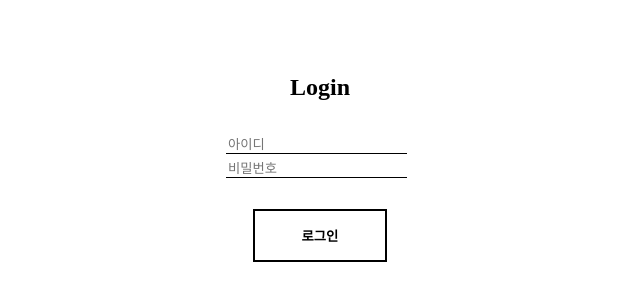
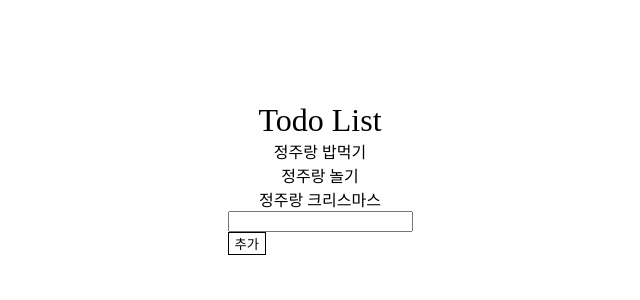
Before and after one commit to skdding3/react2022-prac, a React (Create React App) app: page / in a window 1280 px wide. Shown: the part 230-530 px from the top of the page, without its empty margins (88-728 px from the left). Built offline with nearby package versions, Linux system fonts and the light colour scheme.

Commit message:
wanted preonboarding TodolistPrac - 221211

```diff
--- a/src/App.js
+++ b/src/App.js
@@ -1,8 +1,9 @@
 import React from "react";
 import LoginPrac from "./component/LoginPrac";
+import TodolistPrac from "./component/TodolistPrac";
 
 function App() {
-  return <LoginPrac />;
+  return <TodolistPrac />;
 }
 
 export default App;
--- /dev/null
+++ b/src/component/TodolistPrac.jsx
@@ -0,0 +1,71 @@
+import React from "react";
+import styled from "styled-components";
+
+// const initialTodos = [
+//   {
+//     id: 1,
+//     todo: "과제하기",
+//     isCompleted: false,
+//     userId: 1,
+//   },
+//   {
+//     id: 2,
+//     todo: "정주보기",
+//     isCompleted: false,
+//     userId: 2,
+//   },
+// ];
+
+const Container = styled.div`
+  width: 100vh;
+  height: 100vh;
+  display: flex;
+  justify-content: center;
+  align-items: center;
+  flex-direction: column;
+`;
+
+const Form = styled.form`
+  display: flex;
+  font-size: 2em;
+  justify-content: center;
+  align-items: center;
+`;
+
+const Input = styled.input`
+  display: flex;
+`;
+
+const List = styled.li`
+  display: flex;
+  justify-content: center;
+  align-items: center;
+`;
+
+const Button = styled.button`
+  border: 1.8px solid;
+  background-color: white;
+  cursor: pointer;
+  font-weight: 500;
+
+  &:hover {
+    background-color: #f8f4f4;
+  }
+`;
+
+function TodolistPrac() {
+  return (
+    <Container>
+      <Form>Todo List</Form>
+      <List>정주랑 밥먹기</List>
+      <List>정주랑 놀기</List>
+      <List>정주랑 크리스마스</List>
+      <div>
+        <Input></Input>
+        <Button>추가</Button>
+      </div>
+    </Container>
+  );
+}
+
+export default TodolistPrac;
```
